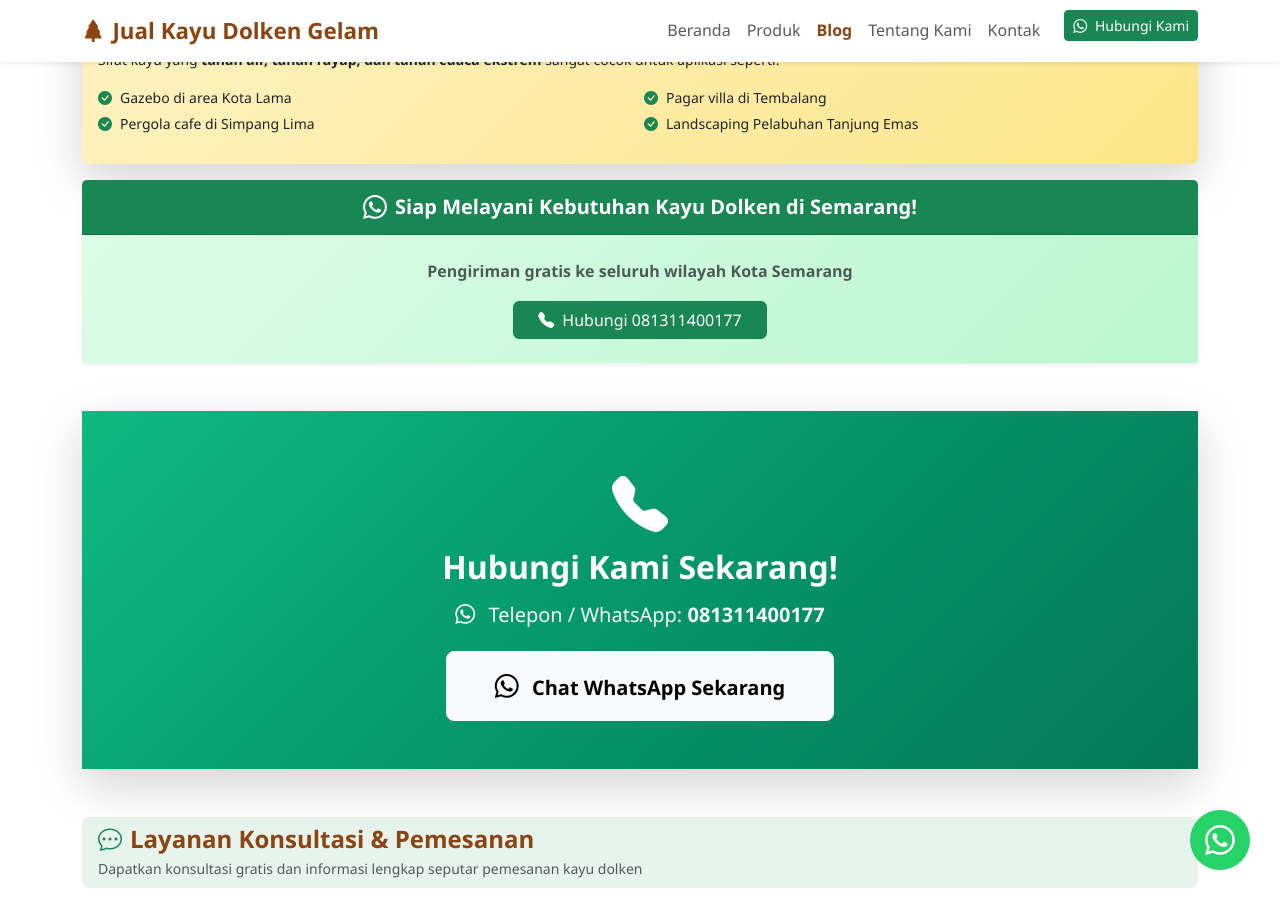
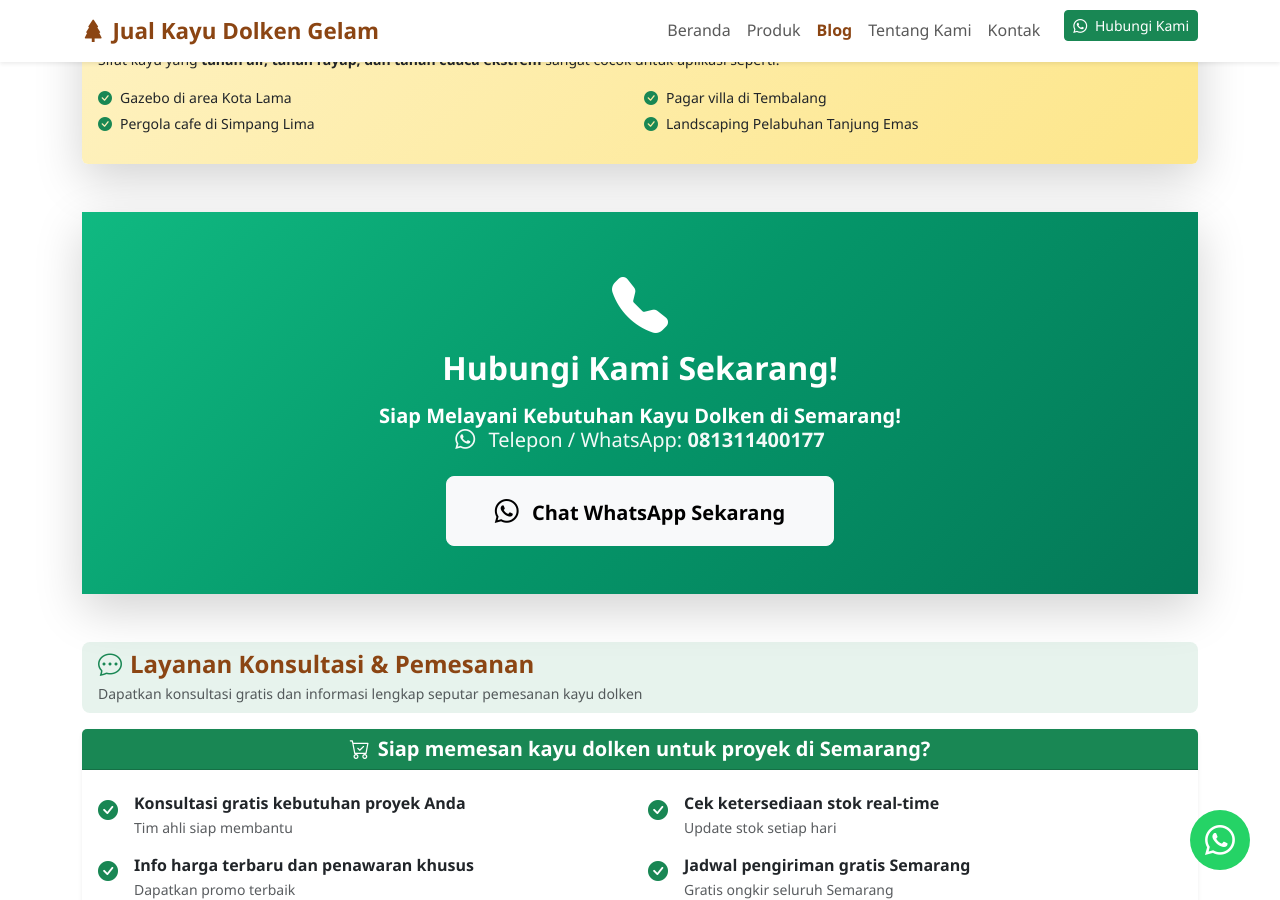
Before and after one commit to jualkayudolkengelam/jualkayudolkengelam.github.io, a Jekyll site: the page built from _post_with_product/2025-11-15-jual-kayu-dolken-semarang.md, in a window 1280 px wide and 900 px high, scrolled down 16079 px. Built offline with Jekyll 4.4.1, drawn with Linux system fonts in a browser that asks for light colours.

Commit message:
Update 2025-11-15-jual-kayu-dolken-semarang.md

```diff
--- a/_post_with_product/2025-11-15-jual-kayu-dolken-semarang.md
+++ b/_post_with_product/2025-11-15-jual-kayu-dolken-semarang.md
@@ -2105,24 +2105,6 @@ share_count: 1
         </div>
       </div>
     </div>
-
-    <!-- H4: Layanan Pengiriman Semarang -->
-    <div class="card border-0 shadow-sm mt-3">
-      <div class="card-header bg-success text-white">
-        <div class="d-flex align-items-center justify-content-center">
-          <i class="bi bi-whatsapp me-2" style="font-size: 1.5rem;"></i>
-          <h4 class="h5 mb-0 fw-bold">Siap Melayani Kebutuhan Kayu Dolken di Semarang!</h4>
-        </div>
-      </div>
-      <div class="card-body text-center py-4" style="background: linear-gradient(135deg, #dcfce7 0%, #bbf7d0 100%);">
-        <!-- H5: Informasi Pengiriman -->
-        <h5 class="visually-hidden">Informasi Pengiriman Gratis Semarang</h5>
-        <p class="text-muted mb-3 fw-bold">Pengiriman gratis ke seluruh wilayah Kota Semarang</p>
-        <a href="https://wa.me/6281311400177?text=Halo,%20saya%20ingin%20pesan%20kayu%20dolken%20untuk%20Semarang" class="btn btn-success px-4" target="_blank">
-          <i class="bi bi-telephone-fill me-2"></i>Hubungi 081311400177
-        </a>
-      </div>
-    </div>
   </div>
 </section>
 
@@ -2132,6 +2114,10 @@ share_count: 1
       <div class="card-body text-white text-center py-5 px-3" style="background: linear-gradient(135deg, #10b981 0%, #059669 50%, #047857 100%);">
         <i class="bi bi-telephone-fill mb-3" style="font-size: 3.5rem;"></i>
         <h2 class="h2 mb-3 fw-bold text-white">Hubungi Kami Sekarang!</h2>
+        <div class="d-flex align-items-center justify-content-center">
+          <h3 class="h5 mb-0 fw-bold">Siap Melayani Kebutuhan Kayu Dolken di Semarang!</h3>
+        </div>
+        <h4 class="visually-hidden">Informasi Pengiriman Gratis Semarang</h4>
         <p class="h5 mb-4" style="opacity: 0.95;">
           <i class="bi bi-whatsapp me-2"></i>
           Telepon / WhatsApp: <strong>081311400177</strong>
```
